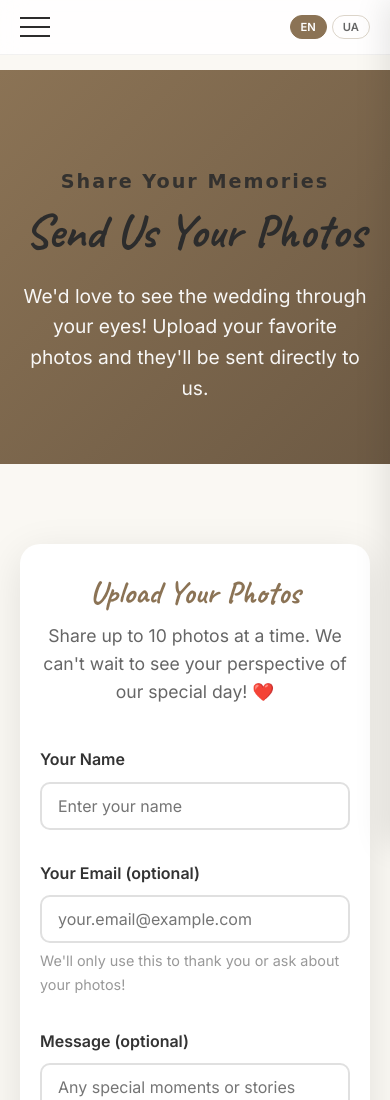
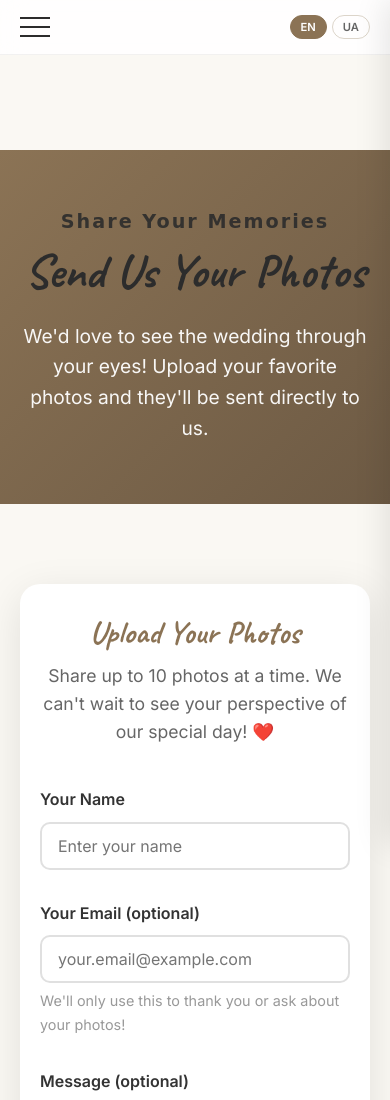
Before and after one commit to ronkd2019/Wedding, a website: page html/submit-photos.html in a window 390 px wide. Shown: the top 1100 px of the page. Drawn offline with Linux system fonts and the light colour scheme; a web font is replaced by a local one.

Commit message:
1.21
minor change in the header of photos sending section

```diff
--- a/css/submit-photos.css
+++ b/css/submit-photos.css
@@ -10,7 +10,7 @@
     color: white;
     text-align: center;
     padding: 100px 20px 60px;
-    margin-top: 70px;
+    margin-top: 80px;
 }
 
 .hero-content h2 {
@@ -285,6 +285,11 @@
 
 /* Responsive */
 @media (max-width: 768px) {
+    .submit-hero {
+        margin-top: 150px;
+        padding-top: 60px;
+    }
+
     .hero-content h1 {
         font-size: 3rem;
     }
```
